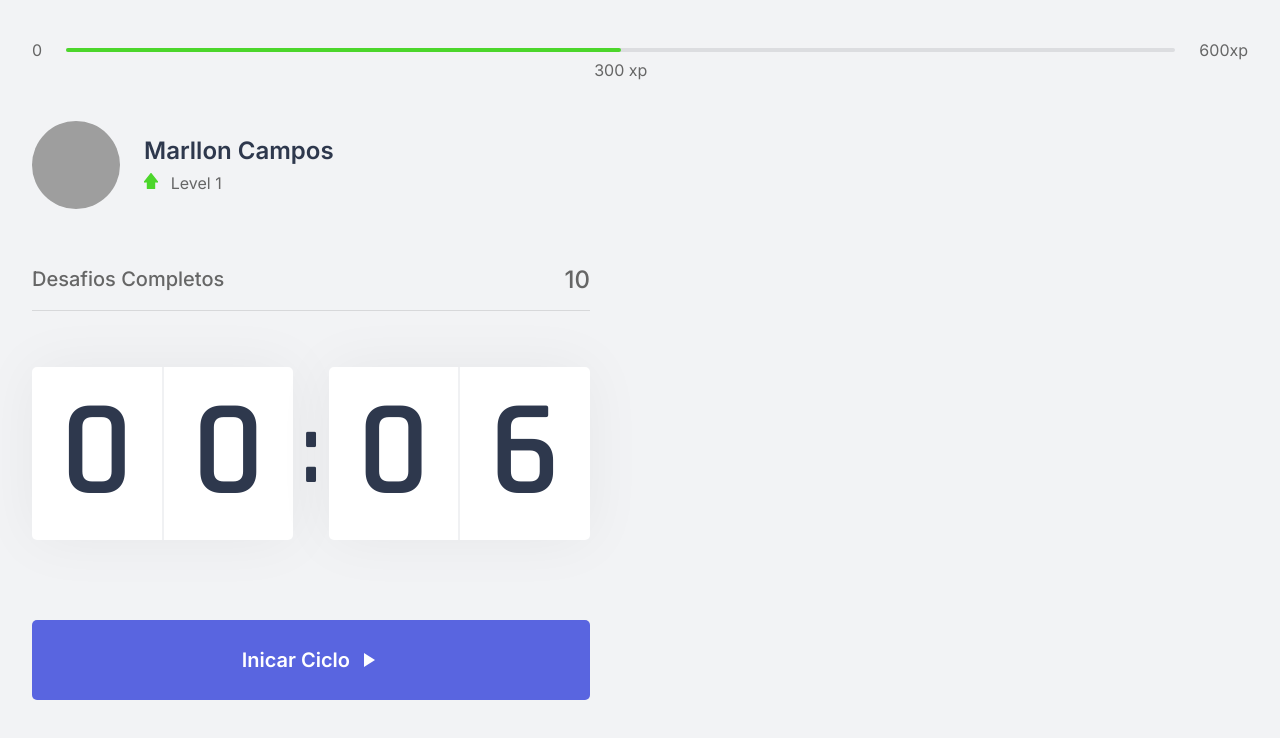
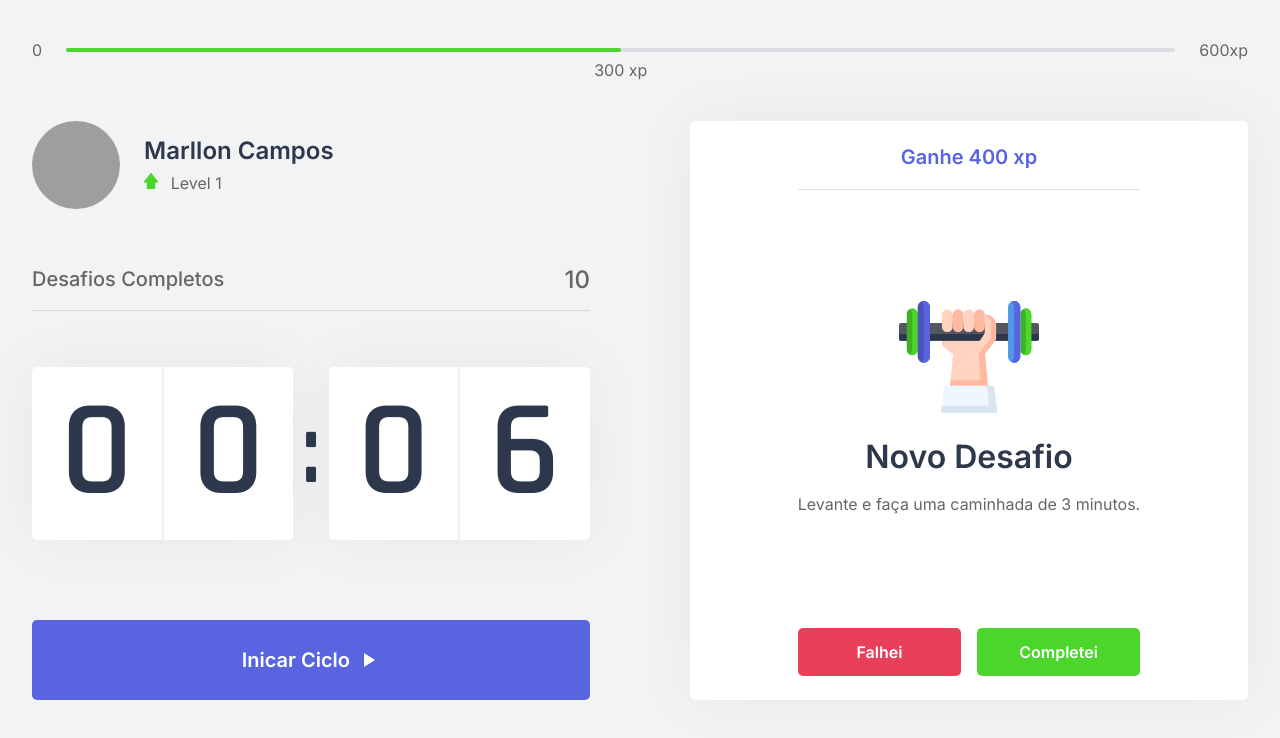
Before and after one commit to MarllonCampos/nlw-nextJs-FrontEnd, a Next.js app: page / in a window 1280 px wide. Shown: the top 738 px of the page. Built offline with nearby package versions, Linux system fonts and the light colour scheme; grey boxes are pictures that could not be loaded.

Commit message:
Criado a estrutura html, com botões de falha e de sucesso e estilizado esses botões

```diff
--- a/src/components/ChallengeBox.tsx
+++ b/src/components/ChallengeBox.tsx
@@ -1,14 +1,47 @@
 import styles from '../styles/components/ChallengeBox.module.css';
 
-export function ChallengeBox(){
+export function ChallengeBox() {
+    const hasActiveChallenge = true
     return (
         <div className={styles.challengeBoxContainer}>
-            <div className={styles.challengeNotActive}></div>
-            <strong> FInalize um ciclo para receber um desafio </strong>
-            <p>
-                <img src="icons/level-up.svg" alt="Level Up" />
-                Avance de level completanto desafios
-            </p>
+            { hasActiveChallenge ? (
+                <div className={styles.challengeActive}>
+                    <header>Ganhe 400 xp</header>
+
+                    <main>
+                        <img src="icons/body.svg" alt="" />
+                        <strong>Novo Desafio</strong>
+                        <p>Levante e faça uma caminhada de 3 minutos.</p>
+                    </main>
+
+                    <footer>
+                        <button
+                        type="button"
+                        className={styles.challengeFailedButton}
+                        >
+                            Falhei
+                        </button>
+
+
+                        <button
+                        type="button"
+                        className={styles.challengeSucceededButton}
+                        >
+                            Completei
+                        </button>
+
+
+                    </footer>
+                </div>
+            ) : (
+                    <div className={styles.challengeNotActive}>
+                        <strong> Finalize um ciclo para receber um desafio </strong>
+                        <p>
+                            <img src="icons/level-up.svg" alt="Level Up" />
+                        Avance de level completando desafios.
+                    </p>
+                    </div>
+                )}
         </div>
     )
 }
--- a/src/pages/index.tsx
+++ b/src/pages/index.tsx
@@ -4,6 +4,7 @@
 import { CountDown } from "../components/CountDown";
 import { ExperienceBar } from "../components/Experience";
 import { Profile } from "../components/Profile";
+import { ChallengeBox } from "../components/ChallengeBox";
 
 
 import styles from '../styles/pages/Home.module.css'
@@ -27,7 +28,7 @@
 
 
         <div>
-
+          <ChallengeBox />
         </div>
       </section>
     </div>
--- a/src/styles/components/ChallengeBox.module.css
+++ b/src/styles/components/ChallengeBox.module.css
@@ -0,0 +1,129 @@
+.challengeBoxContainer {
+    height: 100%;
+    background: var(--white);
+
+    border-radius: 5px;
+    box-shadow: 0 0 60px rgba(0, 0, 0, 0.05);
+    padding: 1.5rem 2rem;
+
+    display: flex;
+    flex-direction: column;
+    align-items: center;
+    justify-content: center;
+
+    text-align: center;
+}
+
+
+.challengeNotActive {
+    display: flex;
+    flex-direction: column;
+    align-items: center;
+    text-align: center;
+}
+
+
+.challengeNotActive strong {
+    font-size: 1.5rem;
+    font-weight: 500;
+    line-height: 1.4;
+
+}
+
+
+.challengeNotActive p {
+    display: flex;
+    flex-direction: column;
+    align-items: center;
+
+    line-height: 1.4;
+    max-width: 70%;
+    margin-top: 3rem;
+
+
+
+}
+
+.challengeNotActive p img {
+    margin-bottom: 1rem;
+}
+
+.challengeActive {
+    height: 100%;
+
+    display: flex;
+    flex-direction: column;
+
+}
+
+
+.challengeActive header {
+    color: var(--blue);
+    font-weight: 600;
+    font-size: 1.25rem;
+    padding: 0 2rem 1.25rem;
+    border-bottom: 1px solid var(--gray-line)
+}
+
+
+.challengeActive main {
+    flex: 1;
+
+    display: flex;
+    flex-direction: column;
+    align-items: center;
+    justify-content: center;
+
+}
+
+.challengeActive main strong {
+    font-size: 2rem;
+    font-weight: 600;
+    color: var(--title);
+    margin: 1.5rem 0 1rem;
+
+}
+
+.challengeActive main p {
+    line-height: 1.5;
+}
+
+
+.challengeActive footer {
+    display: grid;
+
+    grid-template-columns: 1fr 1fr;
+
+    gap: 1rem;
+}
+
+.challengeActive footer button {
+    height: 3rem;
+    display: flex;
+    align-items: center;
+    justify-content: center;
+    border:0;
+
+    border-radius:5px;
+
+    color:var(--white);
+    font-size: 1rem;
+    font-weight: 600;
+
+    transition: filter 0.2s linear;
+
+}
+
+.challengeActive footer button:hover {
+    filter:brightness(0.9);
+}
+
+
+.challengeActive footer button.challengeFailedButton{
+    background:var(--red);
+}
+
+.challengeActive footer button.challengeSucceededButton{
+    background:var(--green);
+
+}
```
